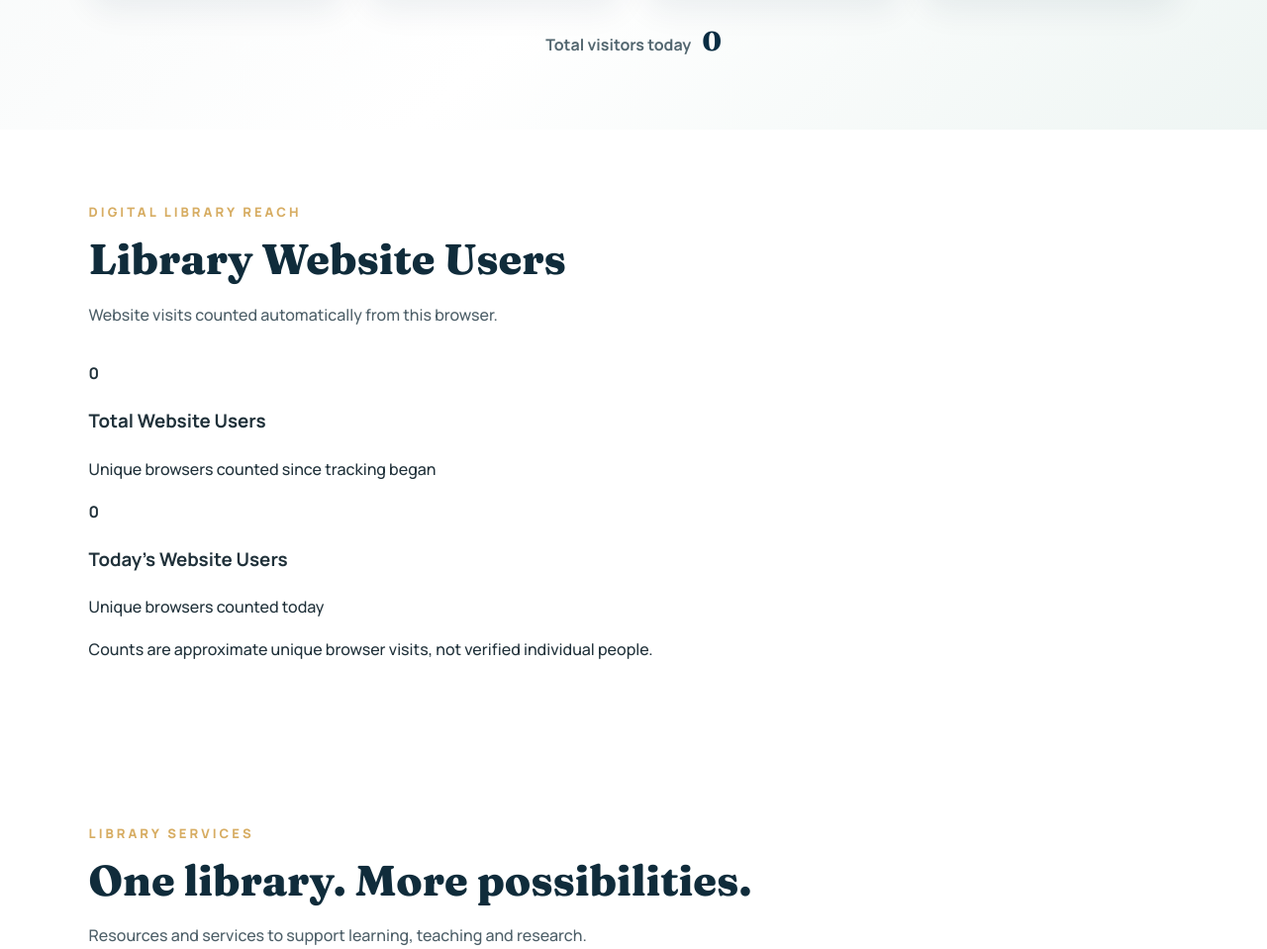
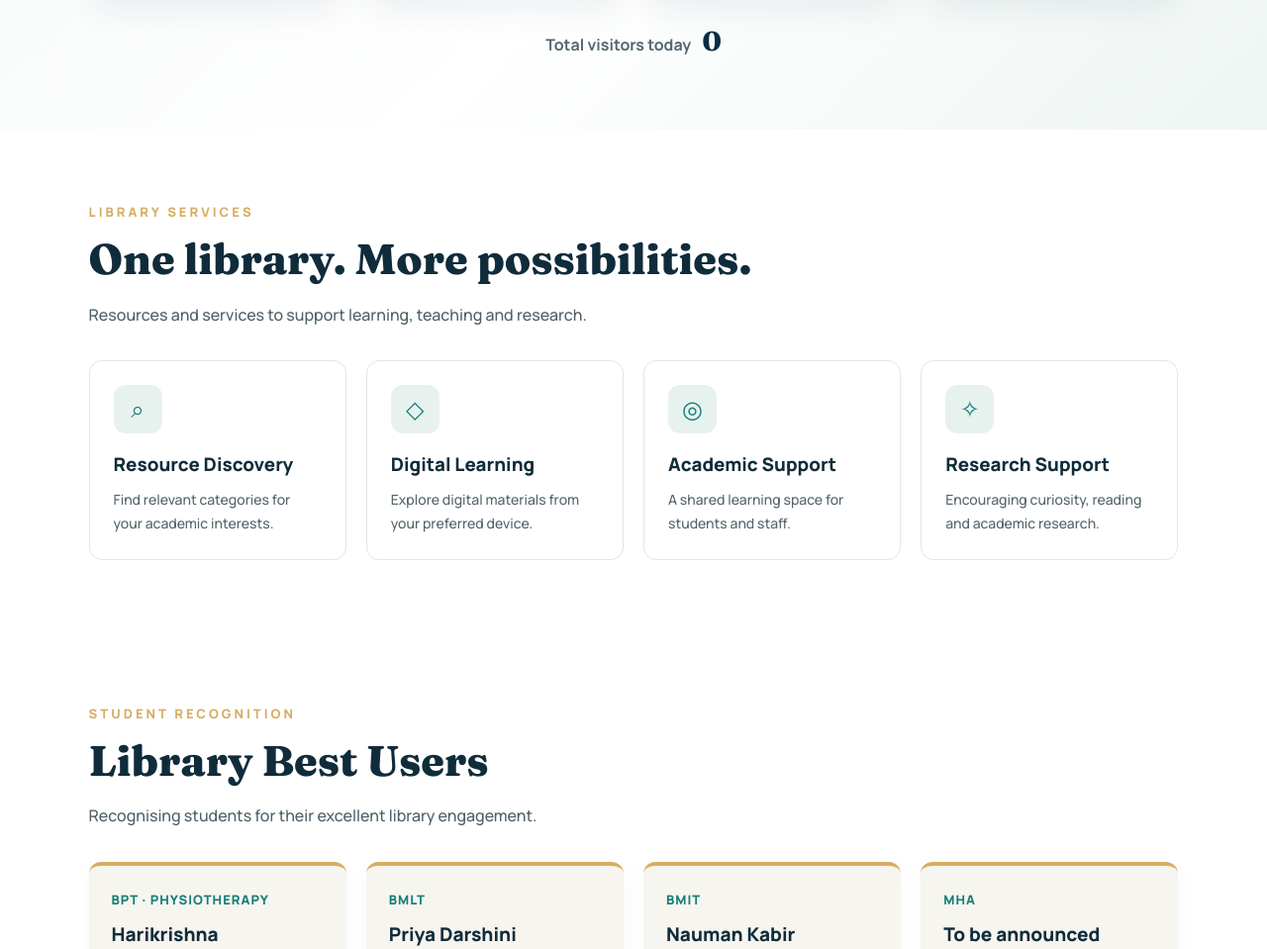
Before and after one commit to AIHS-dls/aihs-library-and-information-center, a plain HTML site: page index.html in a window 1280 px wide. Shown: the part 3081-4040 px from the top of the page at 99% size. Drawn offline with Linux system fonts and the light colour scheme; no server answers.

Commit message:
Remove website visitor statistics display from public homepage

```diff
--- a/index.html
+++ b/index.html
@@ -704,27 +704,6 @@ footer .brand-copy{display:block}
   <p class="visitor-total">Total visitors today <b id="visitorGrandTotal">0</b></p>
 </section>
 
-<section class="website-count-section" id="websiteUsers">
-  <div class="section-head">
-    <div class="eyebrow">Digital Library Reach</div>
-    <h2>Library Website Users</h2>
-    <p>Website visits counted automatically from this browser.</p>
-  </div>
-  <div class="website-count-grid">
-    <article class="website-count-card">
-      <div class="website-count-ring" id="websiteTotalRing"><b id="websiteTotalCount">0</b></div>
-      <h3>Total Website Users</h3>
-      <p>Unique browsers counted since tracking began</p>
-    </article>
-    <article class="website-count-card">
-      <div class="website-count-ring" id="websiteTodayRing"><b id="websiteTodayCount">0</b></div>
-      <h3>Today's Website Users</h3>
-      <p>Unique browsers counted today</p>
-    </article>
-  </div>
-  <p class="website-count-note">Counts are approximate unique browser visits, not verified individual people.</p>
-</section>
-
 <section class="services-section" id="services">
   <div class="section-head">
     <div class="eyebrow">Library Services</div>
```
